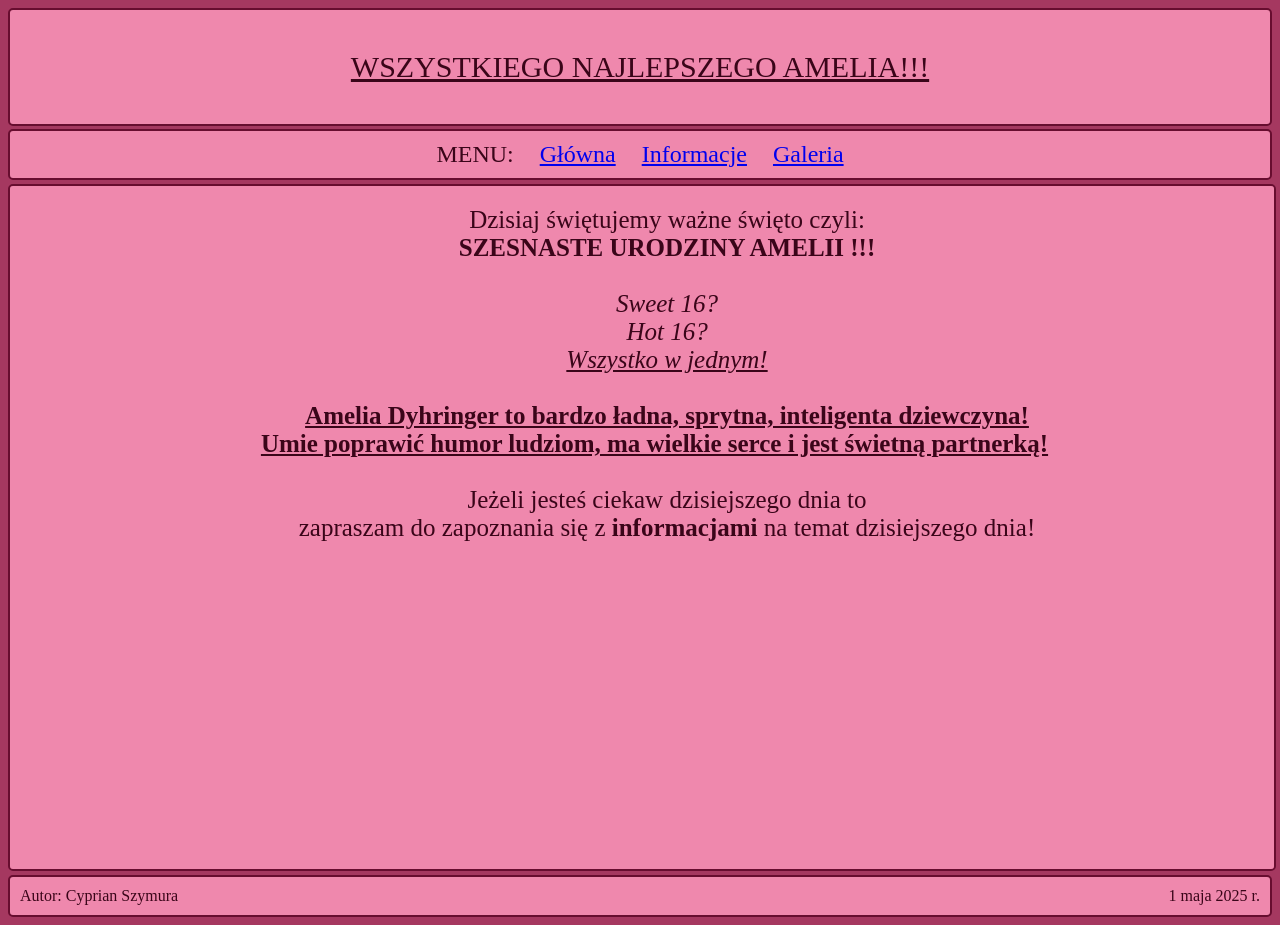
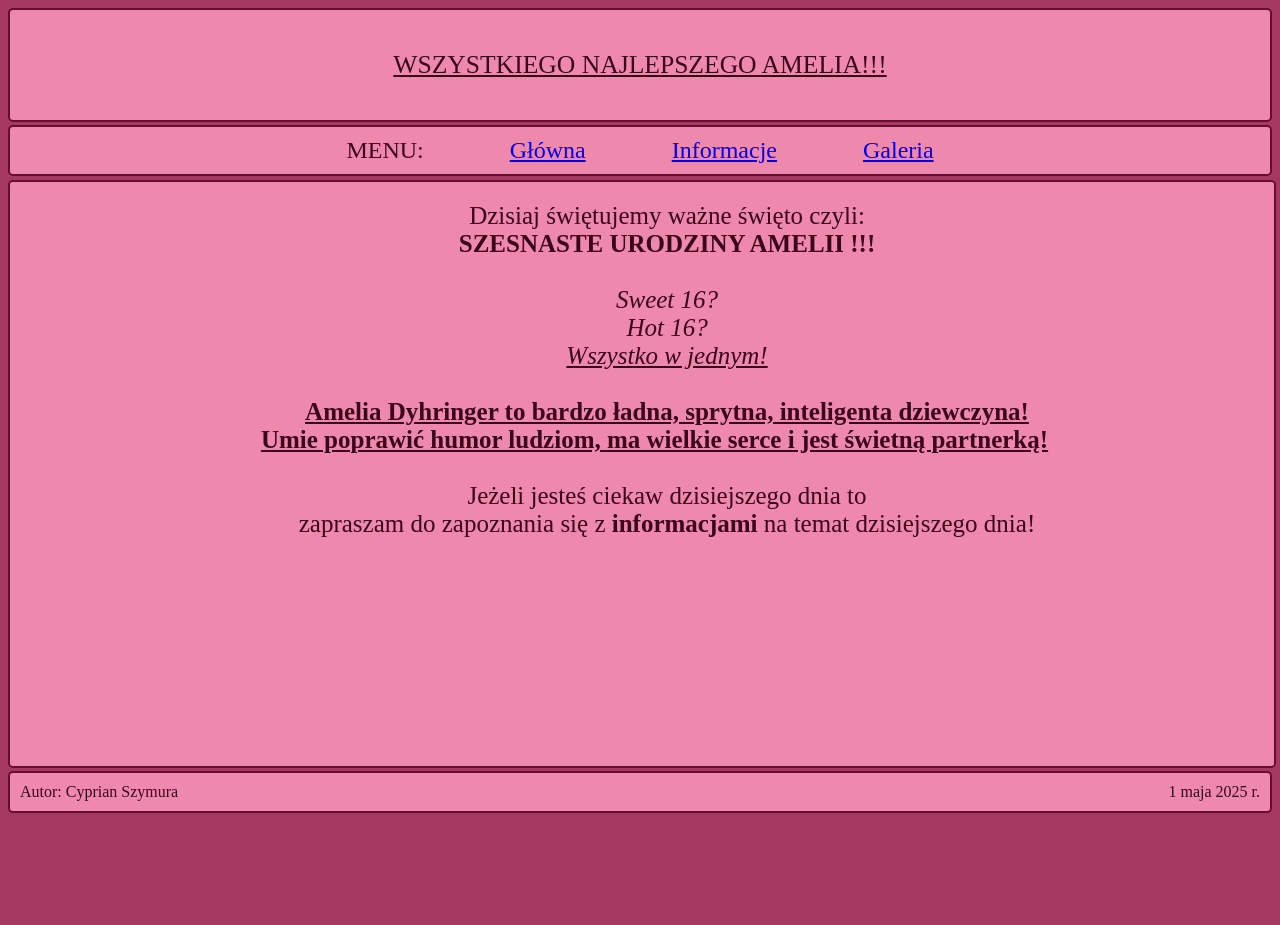
Before and after one commit to cprsz9/strona, a plain HTML site: page index.html in a window 1280 px wide. After the commit the page ends 821 px from the top, so only its background shows below. Drawn offline with Linux system fonts and the light colour scheme.

Commit message:
Final Update style.css

```diff
--- a/style.css
+++ b/style.css
@@ -13,7 +13,7 @@ body{
     border-width: 2px;
     border-radius: 5px;
     text-decoration:underline;
-    font-size: clamp(30px, 2vw, 50px);
+    font-size: clamp(20px, 2vw, 50px);
 
     /* width: 100%;
     height: 150px; */
@@ -24,23 +24,26 @@ body{
     font-size: clamp(14px, 2vw, 24px);
     text-align: center;
     padding: 10px 0;
-    word-spacing: 20px;
+    word-spacing: 80px;
     border: solid;
     border-color: #670D2F;
     border-width: 2px;
     border-radius: 5px;
     margin-top: 3px;
-    height: 100%;
+    height: fit-content;
 }
 
 iframe{
     width: 100%;
-    height: 683px;
+    /* height: 683px; */
     margin-top: 4px;
     border: solid;
     border-color: #670D2F;
     border-width: 2px;
     border-radius: 5px;
+    height: 73vh;
+
+    display: block;
 }
 
 .stopka {
@@ -53,6 +56,7 @@ iframe{
     border-color: #670D2F;
     border-width: 2px;
     border-radius: 5px;
+    margin-top: 3px;
   }
 
   .stopka .lewo {
```
